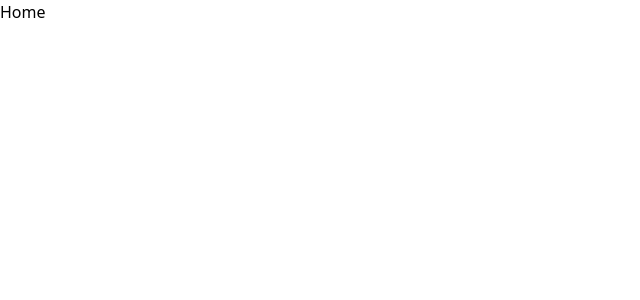
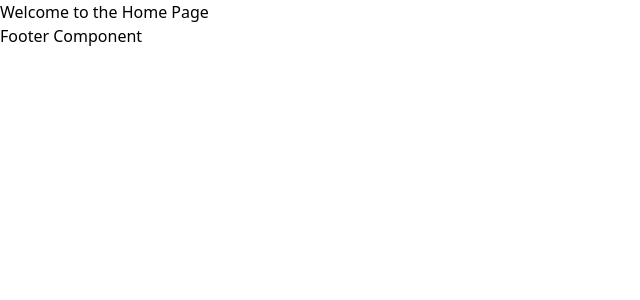
Before and after one commit to sh1var3ddy/goodReads, a React (Vite) app in the folder goodreadsFrontend/: page / in a window 1280 px wide. Shown: the top 300 px of the page, without its empty margins (0-640 px from the left). Built offline with nearby package versions, Linux system fonts and the light colour scheme.

Commit message:
added absoulte import configurations using vite.config and jsconfig

```diff
--- a/goodreadsFrontend/package.json
+++ b/goodreadsFrontend/package.json
@@ -16,7 +16,8 @@
     "react-hot-toast": "^2.6.0",
     "react-icons": "^5.5.0",
     "react-redux": "^9.2.0",
-    "react-router-dom": "^7.9.6"
+    "react-router-dom": "^7.9.6",
+    "vite-jsconfig-paths": "^2.0.1"
   },
   "devDependencies": {
     "@eslint/js": "^9.39.1",
--- a/goodreadsFrontend/src/App.jsx
+++ b/goodreadsFrontend/src/App.jsx
@@ -1,10 +1,10 @@
 import './App.css';
-
+import Home from 'Pages/Home.jsx';
 function App() {
 
   return (
     <>
-    Home
+    <Home/>
     </>
   );
 }
--- /dev/null
+++ b/goodreadsFrontend/src/Components/Footer/Footer.jsx
@@ -0,0 +1,7 @@
+export default function Footer() {
+    return (
+        <div>
+            Footer Component
+        </div>
+    );
+}
--- /dev/null
+++ b/goodreadsFrontend/src/Pages/Home.jsx
@@ -0,0 +1,13 @@
+import Footer from "Components/Footer/Footer";
+
+function Home() {
+    return (
+        <>
+            <div>
+                <h1>Welcome to the Home Page</h1>
+            </div>
+            <Footer/>
+        </>
+    );
+}
+export default Home;
--- a/goodreadsFrontend/vite.config.js
+++ b/goodreadsFrontend/vite.config.js
@@ -1,7 +1,18 @@
 import react from '@vitejs/plugin-react';
 import { defineConfig } from 'vite';
-
 // https://vite.dev/config/
 export default defineConfig({
-  plugins: [react()],
+  plugins: [react(),],
+  resolve: {
+    alias: {
+      Components: '/src/Components',
+      Pages: '/src/Pages',
+      Configs: '/src/Configs',
+      Assests: '/src/Assets',
+      Layouts: '/src/Layouts',
+      Redux: '/src/Redux',
+      Helpers: '/src/Helpers',
+      Routes: '/src/Routes',
+    },
+  },
 });
```
Also changed, not shown: goodreadsFrontend/jsconfig.json (added, +15 -0 lines), goodreadsFrontend/src/Redux/Slices/store.js (added), 1 other file (tests, documents, lock files or other folders).
